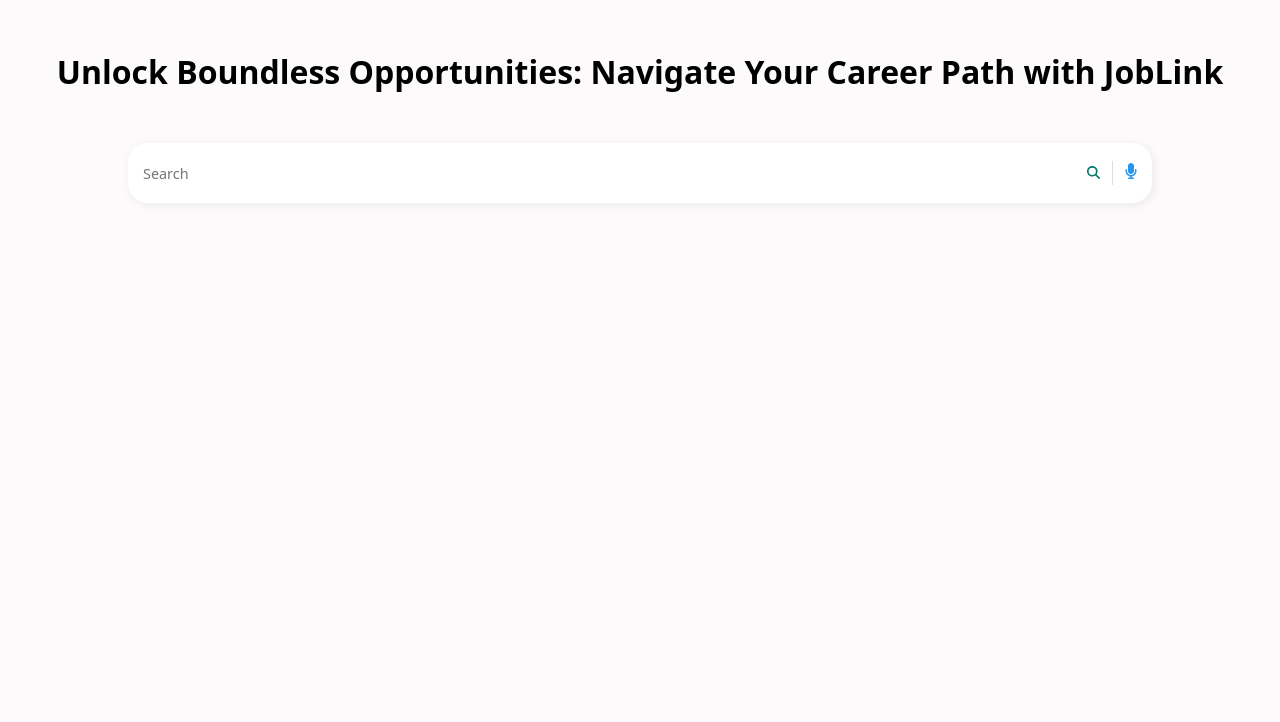
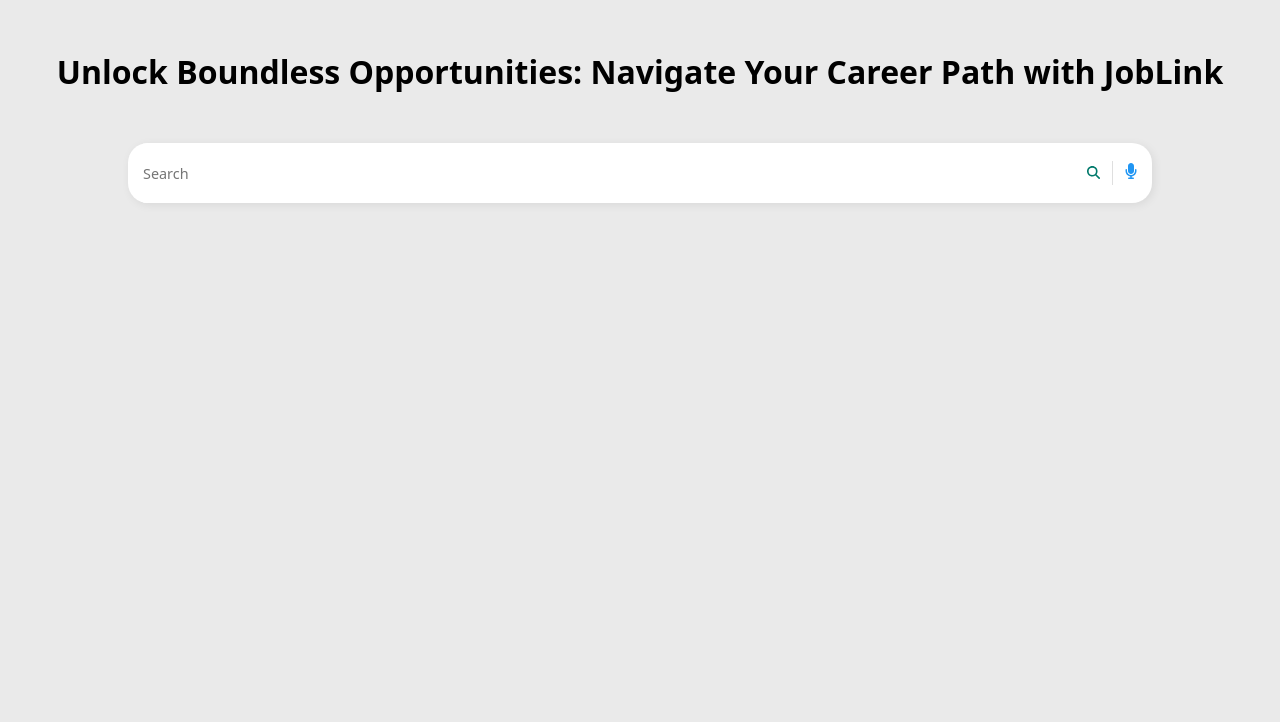
Before and after one commit to ZeinReyes/JobLink, a plain HTML site: page index.html in a window 1280 px wide. Shown: the part 78-800 px from the top of the page. Drawn offline with Linux system fonts and the light colour scheme.

Commit message:
Update index.css

```diff
--- a/index.css
+++ b/index.css
@@ -6,7 +6,7 @@
 }
 
 body {
-    background-color: #fcfafa;
+    background-color: #eaeaea;
 }
 
 li {
```
